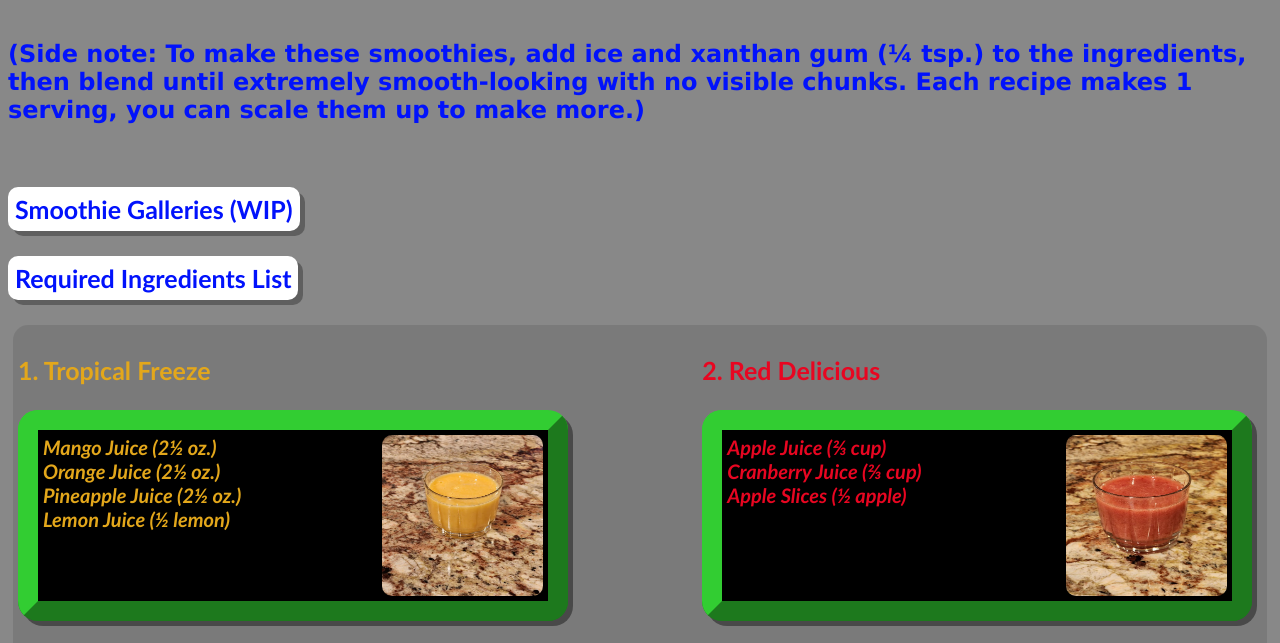
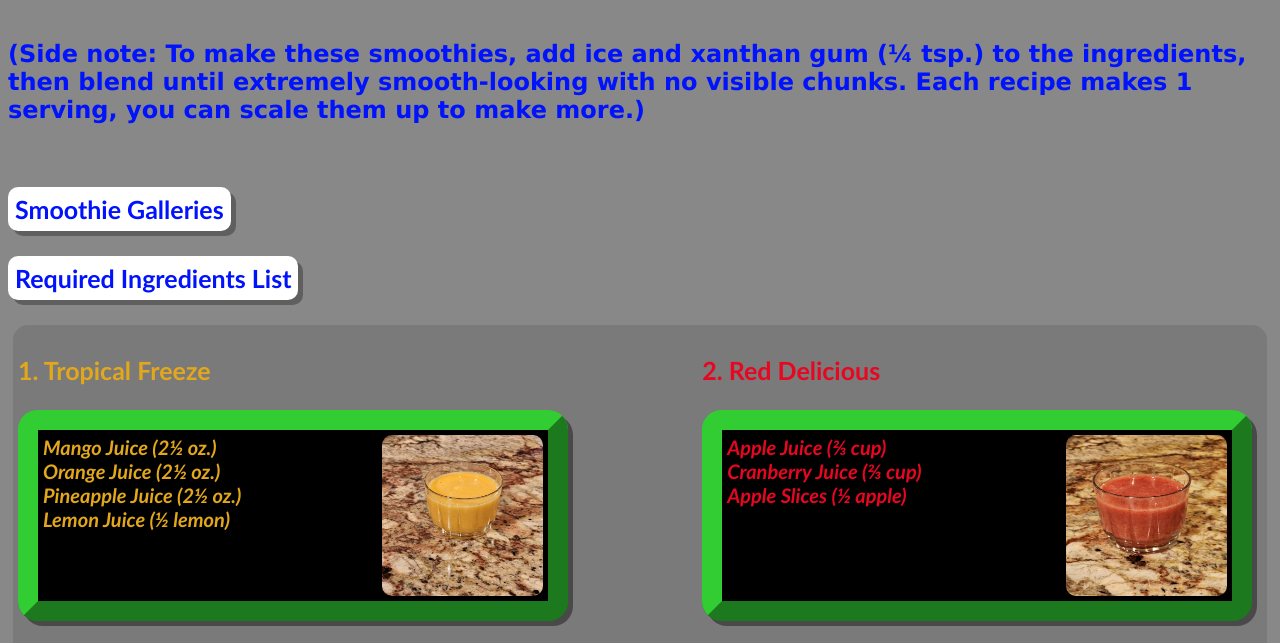
Before and after one commit to SmoothieStenchr/smoothiestenchr.github.io, a plain HTML site: page index.html in a window 1280 px wide. Shown: the part 132-775 px from the top of the page. Drawn offline with Linux system fonts and the light colour scheme.

Commit message:
Update index.html

```diff
--- a/index.html
+++ b/index.html
@@ -12,7 +12,7 @@
     <br>
     <h2>(Side note: To make these smoothies, add ice and xanthan gum (¼ tsp.) to the ingredients, then blend until extremely smooth-looking with no visible chunks. Each recipe makes 1 serving, you can scale them up to make more.)</h2>
     <br>
-    <p class="gallery-link"><a class="link" href="/galleries">Smoothie Galleries (WIP)</a></p>
+    <p class="gallery-link"><a class="link" href="/galleries">Smoothie Galleries</a></p>
     <p class="gallery-link"><a class="link" href="/ingredients-list">Required Ingredients List</a></p>
     <div class="card2">
 	<div class="card3">
```
